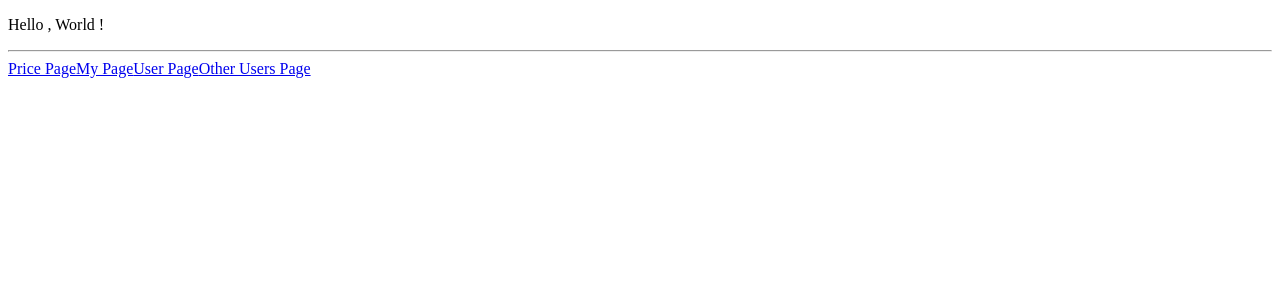
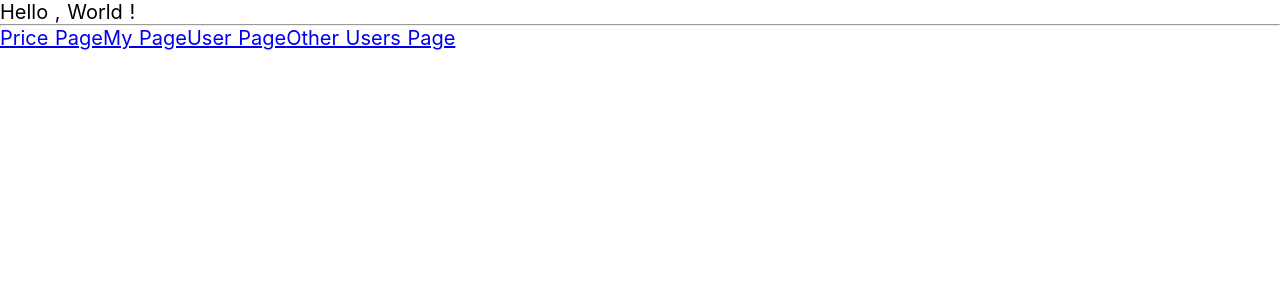
Before and after one commit to Keyoshi083/practice-nuxt.js, a Nuxt app: page / in a window 1280 px wide. Shown: the top 300 px of the page. Built offline with nearby package versions, Linux system fonts and the light colour scheme.

Commit message:
APテンプレート、HTMLヘッダ、デフォルトテンプレートのカスタマイズ

```diff
--- /dev/null
+++ b/layouts/default.vue
@@ -0,0 +1,55 @@
+<template>
+  <div>
+    <nuxt />
+  </div>
+</template>
+<!-- layoutsディレクトリ内のdefault.vue内で定義したスタイリングは全コンポーネント、ページに共通的に適用される -->
+<style>
+html {
+  font-family: "Source Sans Pro", -apple-system, BlinkMacSystemFont, "Segoe UI",
+    Roboto, "Helvetica Neue", Arial, sans-serif;
+  font-size: 20px;
+  word-spacing: 1px;
+  -ms-text-size-adjust: 100%;
+  -webkit-text-size-adjust: 100%;
+  -moz-osx-font-smoothing: grayscale;
+  -webkit-font-smoothing: antialiased;
+  box-sizing: border-box;
+}
+
+*,
+*:before,
+*:after {
+  box-sizing: border-box;
+  margin: 0;
+}
+
+.button--green {
+  display: inline-block;
+  border-radius: 4px;
+  border: 1px solid #3b8070;
+  color: #3b8070;
+  text-decoration: none;
+  padding: 10px 30px;
+}
+
+.button--green:hover {
+  color: #fff;
+  background-color: #3b8070;
+}
+
+.button--grey {
+  display: inline-block;
+  border-radius: 4px;
+  border: 1px solid #35495e;
+  color: #35495e;
+  text-decoration: none;
+  padding: 10px 30px;
+  margin-left: 15px;
+}
+
+.button--grey:hover {
+  color: #fff;
+  background-color: #35495e;
+}
+</style>
--- a/nuxt.config.js
+++ b/nuxt.config.js
@@ -1,28 +1,24 @@
 export default {
   // Global page headers: https://go.nuxtjs.dev/config-head
   head: {
-    title: 'practice-nuxt.js',
+    title: "Hello nuxt.js",
     htmlAttrs: {
-      lang: 'en'
+      lang: "ja",
     },
     meta: [
-      { charset: 'utf-8' },
-      { name: 'viewport', content: 'width=device-width, initial-scale=1' },
-      { hid: 'description', name: 'description', content: '' },
-      { name: 'format-detection', content: 'telephone=no' }
+      { charset: "utf-8" },
+      { name: "viewport", content: "width=device-width, initial-scale=1" },
+      { hid: "description", name: "description", content: "" },
+      { name: "format-detection", content: "telephone=no" },
     ],
-    link: [
-      { rel: 'icon', type: 'image/x-icon', href: '/favicon.ico' }
-    ]
+    link: [{ rel: "icon", type: "image/x-icon", href: "/favicon.ico" }],
   },
 
   // Global CSS: https://go.nuxtjs.dev/config-css
-  css: [
-  ],
+  css: [],
 
   // Plugins to run before rendering page: https://go.nuxtjs.dev/config-plugins
-  plugins: [
-  ],
+  plugins: [],
 
   // Auto import components: https://go.nuxtjs.dev/config-components
   components: true,
@@ -30,22 +26,21 @@
   // Modules for dev and build (recommended): https://go.nuxtjs.dev/config-modules
   buildModules: [
     // https://go.nuxtjs.dev/typescript
-    '@nuxt/typescript-build',
+    "@nuxt/typescript-build",
   ],
 
   // Modules: https://go.nuxtjs.dev/config-modules
   modules: [
     // https://go.nuxtjs.dev/axios
-    '@nuxtjs/axios',
+    "@nuxtjs/axios",
   ],
 
   // Axios module configuration: https://go.nuxtjs.dev/config-axios
   axios: {
     // Workaround to avoid enforcing hard-coded localhost:3000: https://github.com/nuxt-community/axios-module/issues/308
-    baseURL: '/',
+    baseURL: "/",
   },
 
   // Build Configuration: https://go.nuxtjs.dev/config-build
-  build: {
-  }
-}
+  build: {},
+};
```
Also changed, not shown: app.html (added, +10 -0 lines).
